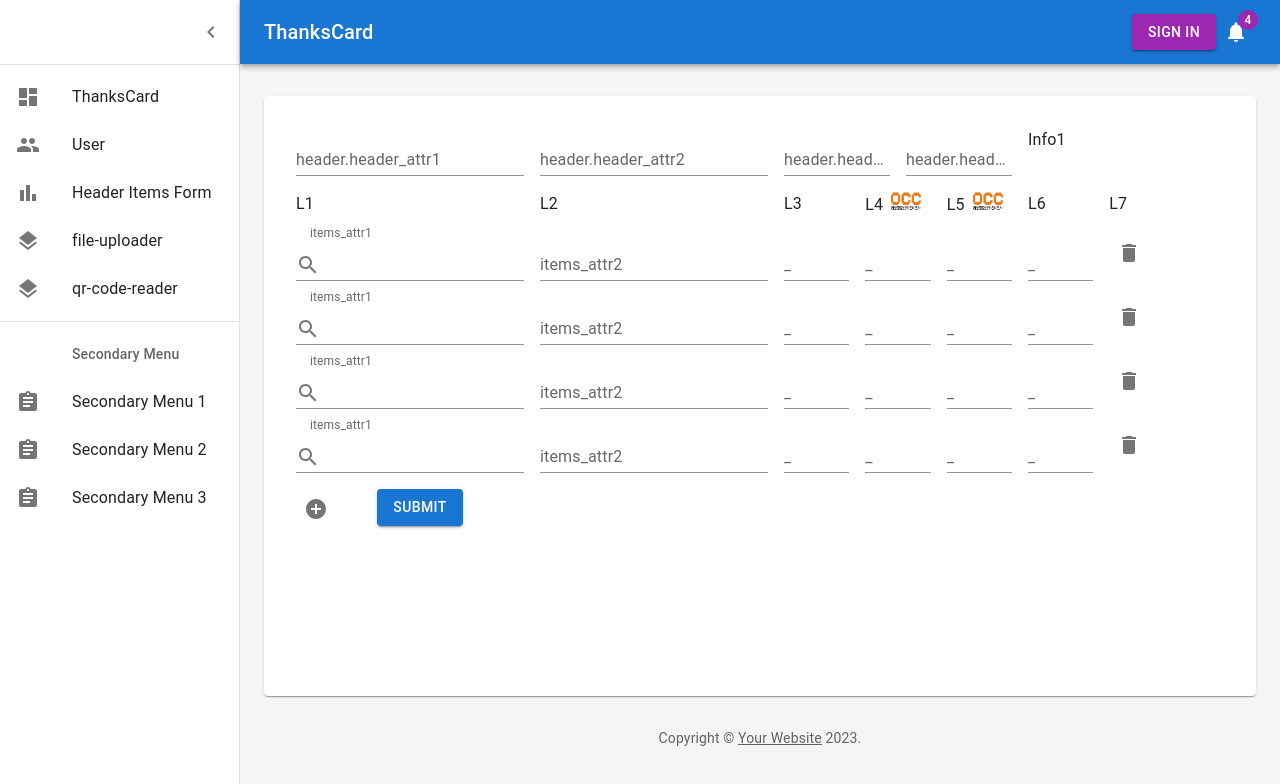
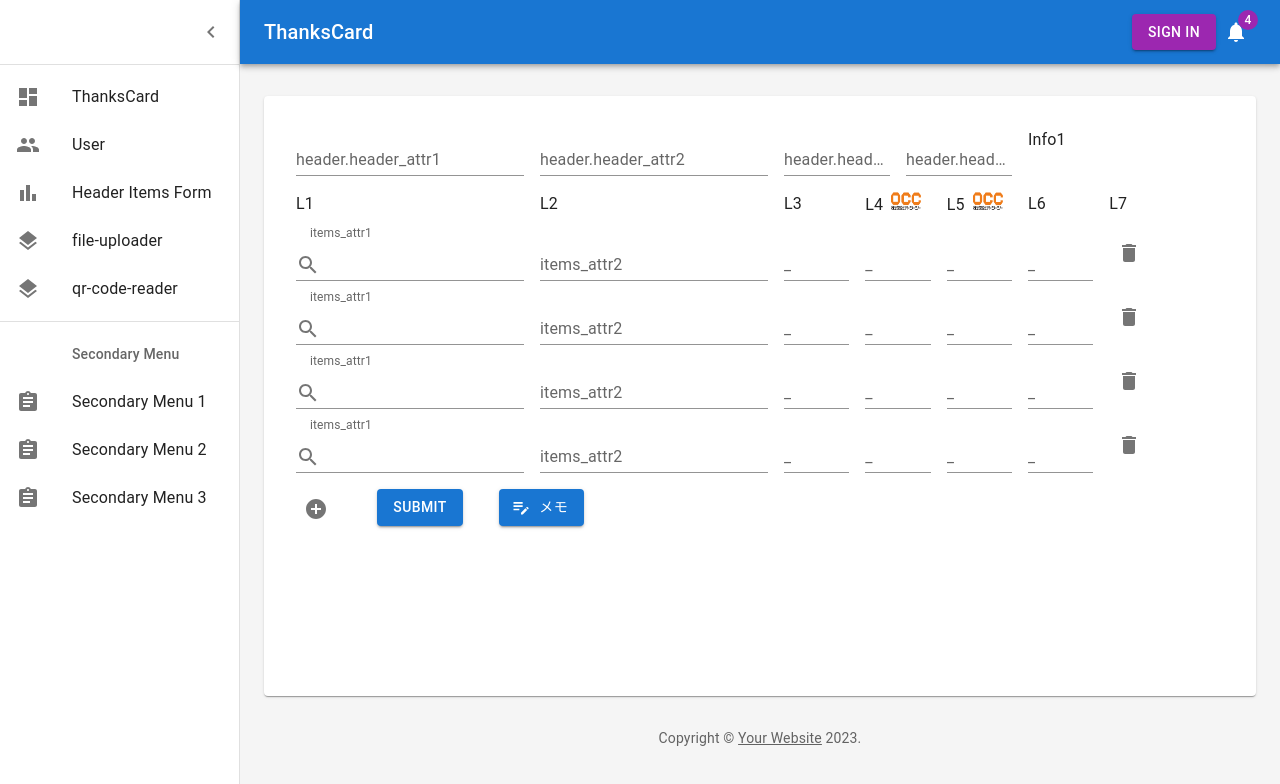
Before and after one commit to shinoburc/nextjs-mui-template, a Next.js app: page /header-items-form in a window 1280 px wide. Shown: the top 784 px of the page. Built offline with nearby package versions, Linux system fonts and the light colour scheme; no server answers.

Commit message:
add memo

```diff
--- a/app/header-items-form/_components/form-main.tsx
+++ b/app/header-items-form/_components/form-main.tsx
@@ -1,8 +1,17 @@
 'use client';
 
-import { Box, Button, Grid, IconButton } from '@mui/material';
+import {
+  Box,
+  Button,
+  Dialog,
+  DialogTitle,
+  Grid,
+  IconButton,
+  Paper,
+  TextField,
+} from '@mui/material';
 
-import { AddCircle } from '@mui/icons-material';
+import { AddCircle, EditNote } from '@mui/icons-material';
 
 import { FormProvider, useFieldArray, useForm } from 'react-hook-form';
 
@@ -12,8 +21,11 @@ import { HeaderForm } from './header-form';
 import { ItemsFormLabel } from './items-form-label';
 import { ItemsForm } from './items-form';
 import { yupResolver } from '@hookform/resolvers/yup';
+import { useState } from 'react';
 
 export function FormMain() {
+  const [dialogIsOpen, setDialogIsOpen] = useState(false);
+
   const methods = useForm({
     resolver: yupResolver(testFormSchema),
     defaultValues: {
@@ -68,12 +80,46 @@ export function FormMain() {
                 <AddCircle />
               </IconButton>
             </Grid>
-            <Grid item xs={1}>
+            <Grid item xs={1.5}>
               <Button type='submit' variant='contained' color='primary'>
                 Submit
               </Button>
             </Grid>
+            <Grid item xs={1.5}>
+              <Button
+                variant='contained'
+                color='primary'
+                startIcon={<EditNote />}
+                onClick={() => {
+                  setDialogIsOpen(true);
+                }}
+              >
+                メモ
+              </Button>
+            </Grid>
           </Grid>
+          <Dialog
+            onClose={() => {
+              setDialogIsOpen(false);
+            }}
+            open={dialogIsOpen}
+          >
+            <DialogTitle>メモ</DialogTitle>
+            <Paper
+              sx={{
+                p: 2,
+                display: 'flex',
+                flexDirection: 'column',
+                height: 300,
+                overflow: 'auto', // for scrollable
+              }}
+            >
+              <TextField label='Multiline' multiline rows={10} />
+            </Paper>
+            <Button type='submit' variant='contained' color='primary'>
+              SAVE
+            </Button>
+          </Dialog>
         </Box>
       </form>
     </FormProvider>
```
